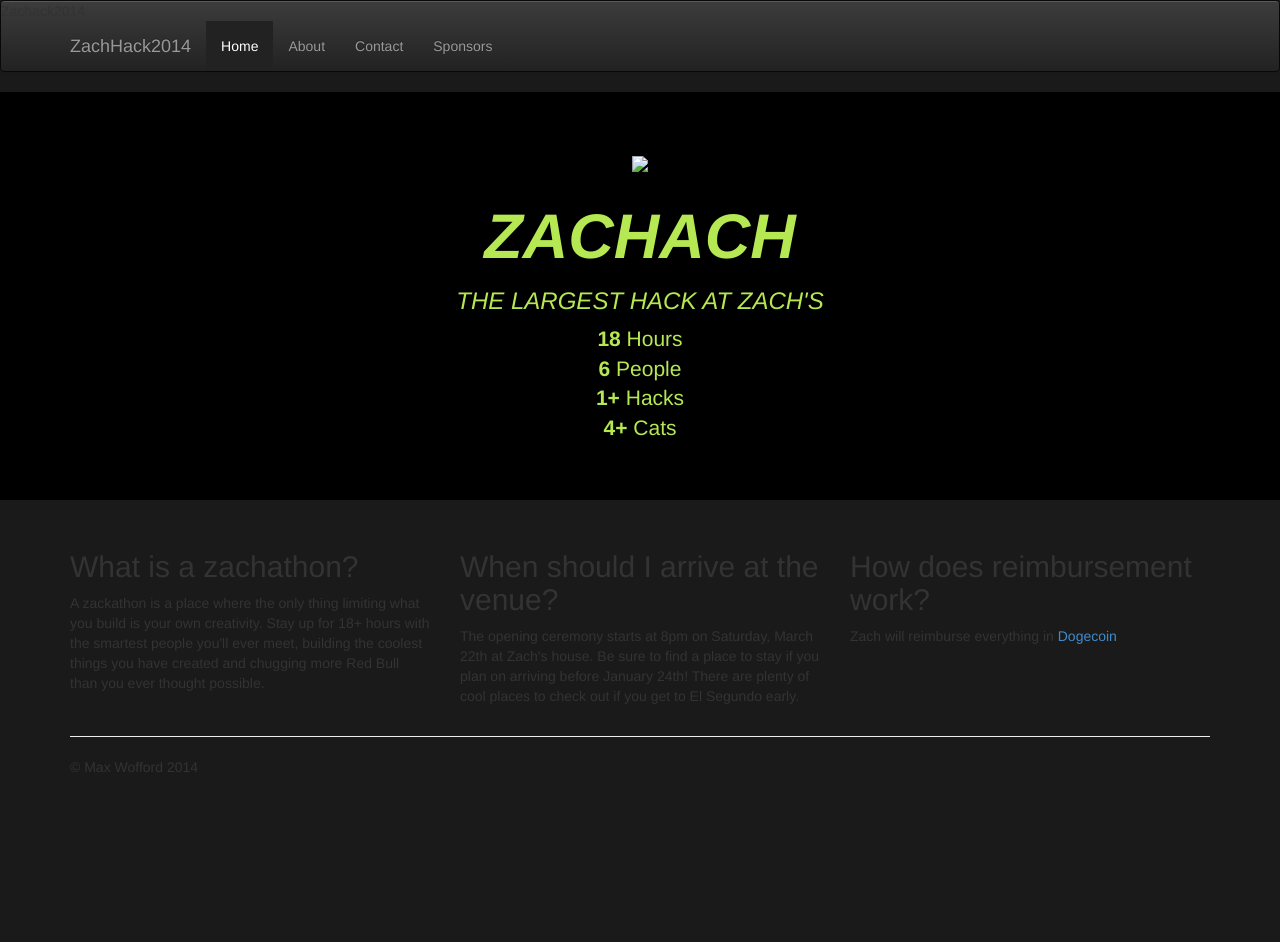
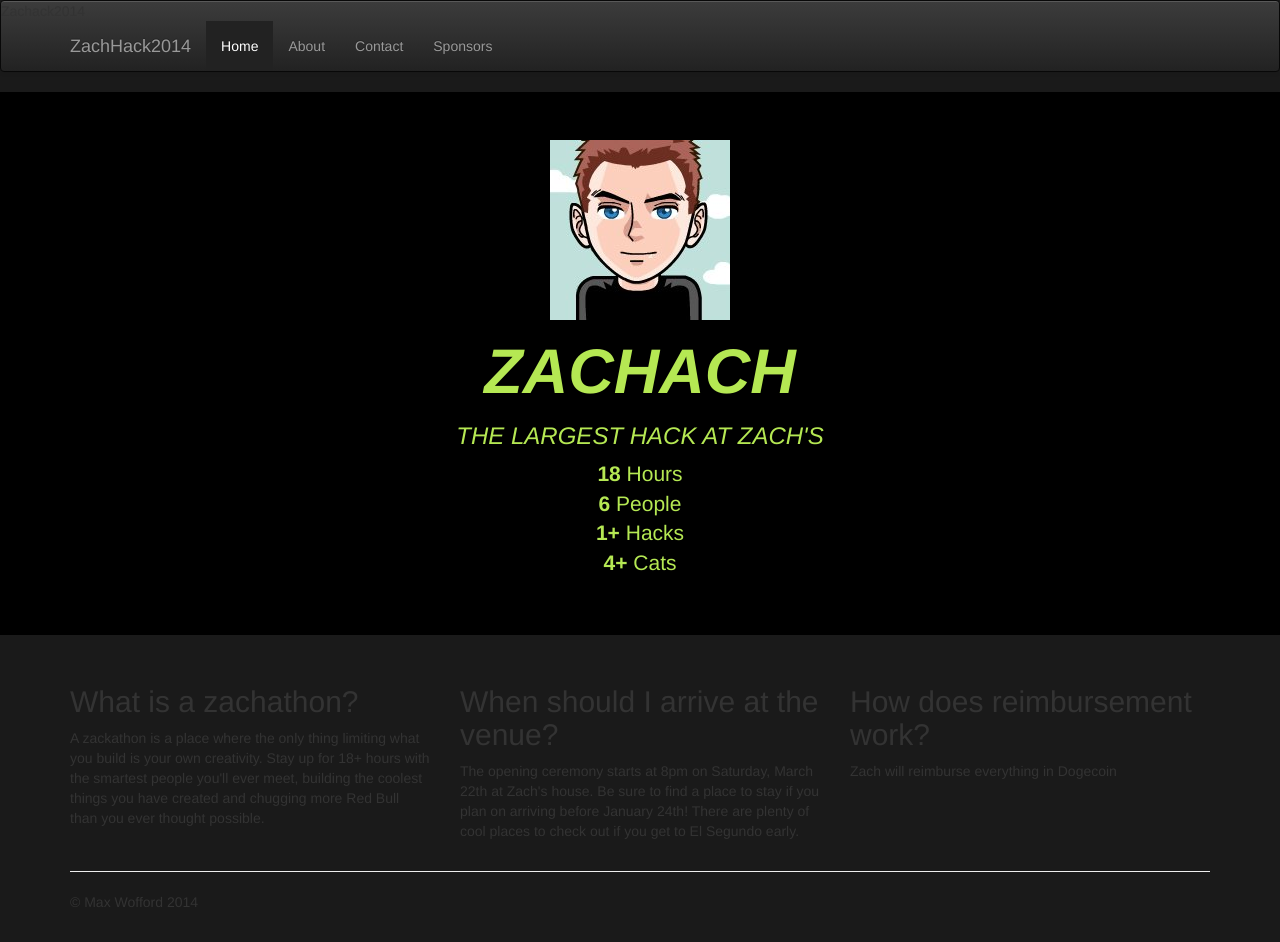
Before and after one commit to MaxWofford/Zach-Hack, a plain HTML site: page index.html in a window 1280 px wide. Before the commit the page ends 807 px from the top, so only its background shows below. Drawn offline with nearby package versions, Linux system fonts and the light colour scheme.

Commit message:
Fixed icon

```diff
--- a/index.html
+++ b/index.html
@@ -45,7 +45,7 @@
     <!-- Main jumbotron for a primary marketing message or call to action -->
     <div class="jumbotron">
       <div class="container">
-        <img src="img/the-zachening.jpg">
+        <img src="img/the_zachening.jpg">
         <h1><em><strong>ZACHACH</em></strong></h1>
         <h3><em>THE LARGEST HACK AT ZACH'S</em></h3>
         <p>
@@ -73,7 +73,7 @@
        </div>
         <div class="col-lg-4">
           <h2>How does reimbursement work?</h2>
-          <p>Zach will reimburse everything in <a href="https://dogecoin.com/">Dogecoin</a></p>
+          <p>Zach will reimburse everything in Dogecoin</p>
         </div>
       </div>
 
```
